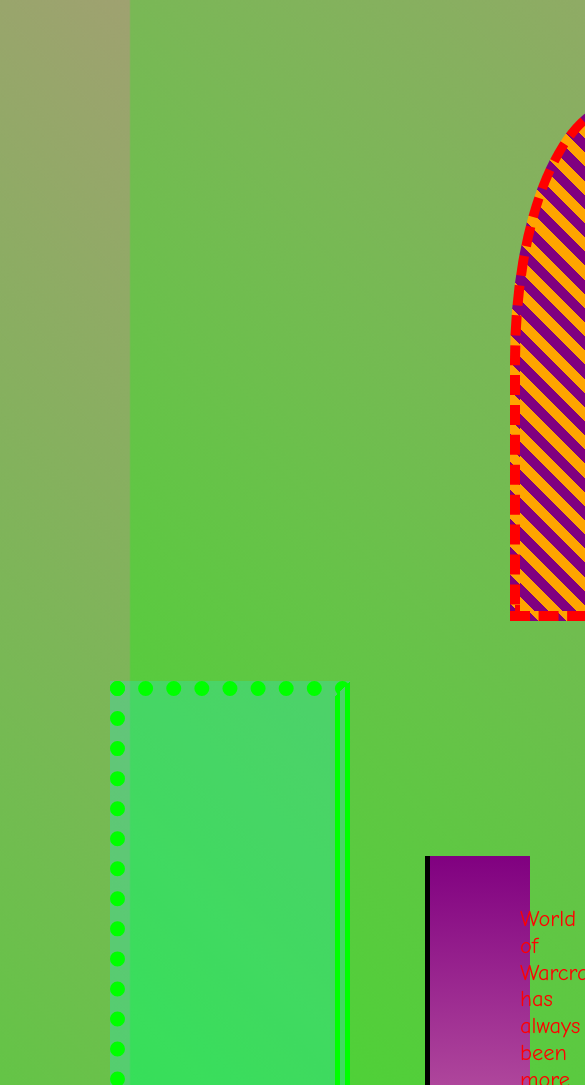
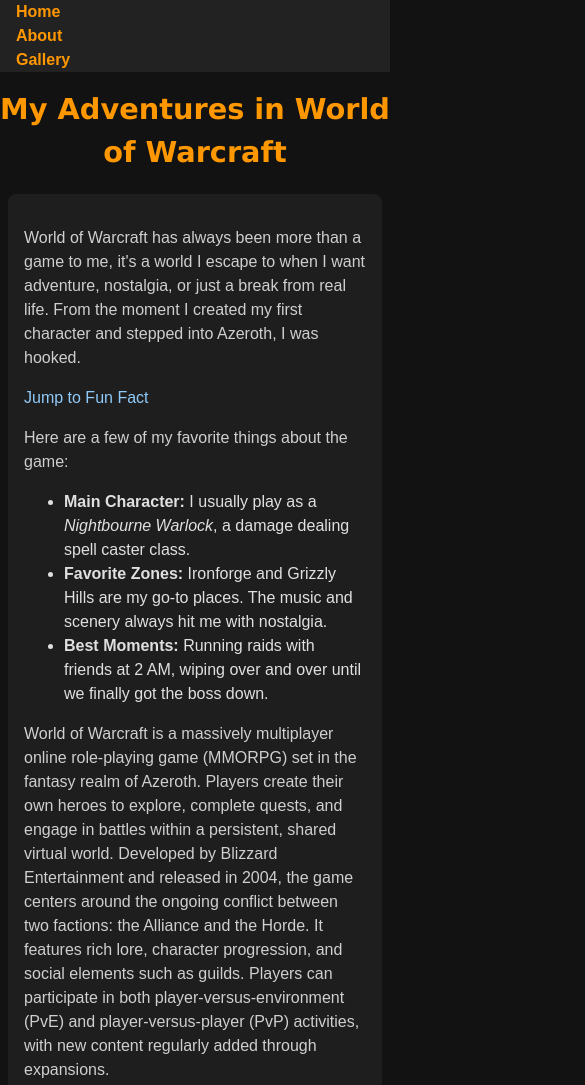
Before and after one commit to jamesburn22/jburn, a plain HTML site: page index.html in a window 390 px wide. Shown: the top 1085 px of the page, 585 px wide, since content can reach past the window. Drawn offline with Linux system fonts and the light colour scheme.

Commit message:
Updated my CSS, and index html, also created a gallery and about html

```diff
--- a/index.html
+++ b/index.html
@@ -8,6 +8,14 @@
 </head>
 
 <body>
+    <nav class="navbar">
+        <ul>
+            <li><a href="index.html">Home</a></li>
+            <li><a href="about.html">About</a></li>
+            <li><a href="gallery.html">Gallery</a></li>
+        </ul>
+    </nav>
+
     <h1 id="main-header">My Adventures in World of Warcraft</h1>
 
     <main class="content">
@@ -15,6 +23,8 @@
             World of Warcraft has always been more than a game to me, it's a world I escape to when I want adventure, nostalgia, or just a break from real life.
             From the moment I created my first character and stepped into Azeroth, I was hooked.
         </p>
+
+        <p><a href="#fun-fact">Jump to Fun Fact</a></p>
 
         <p>Here are a few of my favorite things about the game:</p>
         <ul>
@@ -24,6 +34,25 @@
         </ul>
 
         <p>
+        World of Warcraft is a massively multiplayer online role-playing game (MMORPG) set in the fantasy realm of Azeroth. Players create their own heroes to explore, complete quests, and engage in battles within a persistent, shared virtual world. Developed by Blizzard Entertainment and released in 2004, the game centers around the ongoing conflict between two factions: the Alliance and the Horde. It features rich lore, character progression, and social elements such as guilds. Players can participate in both player-versus-environment (PvE) and player-versus-player (PvP) activities, with new content regularly added through expansions.
+    </p>
+
+
+    <p>
+        Over the years, I've explored almost every zone in Azeroth. Each expansion brought new lands to discover,
+        from the icy peaks of Northrend to the fiery depths of Blackrock Mountain.
+    </p>
+
+    <p>
+        One of the things I love most about the game is how it evolves. Old dungeons get reworked,
+        stories continue, and even the landscape changes. There's always something new to experience.
+    </p>
+
+    <p>
+        I've played both Alliance and Horde, and I can say both sides have their own unique charm and communities.
+    </p>
+
+        <p id="fun-fact">
             <strong>Fun Fact about Warlocks:</strong> They are magical practitioners that seek to understand darker magics, such as fel-based and destructive spells.
             While many warlocks willingly follow the Burning Legion, there are those who work against it, using their magic to fight against evil.
         </p>
@@ -38,7 +67,7 @@
         </p>
 
         <img src="https://upload.wikimedia.org/wikipedia/fr/e/e3/World_of_Warcraft_Logo.png"
-             alt="World of Warcraft Logo" width="350">
+             alt="World of Warcraft Logo" style="width: 50%; max-width: 400px;">
     </main>
 
     <footer>
--- a/styles.css
+++ b/styles.css
@@ -1,77 +1,95 @@
+html {
+    scroll-behavior: smooth;
+}
 body {
-    background-image: linear-gradient(45deg, lime, hotpink, cyan, yellow);
-    background-size: 200% 200%;
-    animation: spin 6s infinite linear;
-    color: #0a0a0a;
-    font-family: "Comic Sans MS", "Papyrus", cursive;
-    font-size: 1.2rem;
-    line-height: 1.2;
-    margin: 100px 5px 0 200px;
-    padding: 50px 0 200px 10px;
-}
-
-@keyframes spin {
-    0% { background-position: 0 0; }
-    100% { background-position: 200% 200%; }
+    background-color: #121212;
+    color: #e0e0e0;
+    font-family: 'Arial', sans-serif;
+    font-size: 1rem;
+    line-height: 1.5;
+    margin: 0;
+    padding: 0;
 }
 
 #main-header {
-    font-family: "Impact", fantasy;
-    font-size: 4rem;
-    color: #ff00ff;
-    text-align: left;
-    border: 10px dashed red;
-    border-top-left-radius: 50%;
-    margin: -50px 100px 80px 300px;
-    padding: 40px 0 0 200px;
-    background: repeating-linear-gradient(
-        45deg,
-        orange,
-        orange 10px,
-        purple 10px,
-        purple 20px
-    );
+    font-family: 'Verdana', sans-serif;
+    font-size: 2rem;
+    color: #ff9800;
+    text-align: center;
+    margin-top: 1rem;
+}
+
+.navbar ul {
+    list-style-type: none;
+    padding: 0;
+    margin: 0;
+    display: flex;
+    justify-content: center;
+    background-color: #222;
+}
+
+.navbar li {
+    margin: 0 1rem;
+}
+
+.navbar a {
+    color: #ff9800;
+    text-decoration: none;
+    font-weight: bold;
+}
+
+.navbar a:hover {
+    text-decoration: underline;
 }
 
 .content {
-    background-color: rgba(0, 255, 255, 0.2);
-    border: 15px dotted lime;
-    border-right-style: double;
-    padding: 100px 10px 10px 200px;
-    margin: -20px 300px 200px -100px;
+    padding: 2rem;
+    background-color: #1e1e1e;
+    border-radius: 0.5rem;
+    margin: 1rem;
 }
 
 .content p {
-    color: #ff0000;
-    font-size: 1.4rem;
-    margin: 60px 5px -30px 100px;
-    background: radial-gradient(circle, pink, purple);
-    border-left: 5px solid black;
-    padding: 50px 10px 5px 90px;
+    color: #cfcfcf;
+    font-size: 1rem;
+    margin-bottom: 1rem;
 }
 
-ul {
-    list-style-type: square;
-    margin-left: 250px;
-    padding-right: 400px;
-    background-color: rgba(255, 255, 0, 0.3);
-    border: 5px groove orange;
+#fun-fact {
+    color: #2196f3; /* blue */
 }
 
 a {
-    color: lime;
-    text-decoration: underline wavy red;
-    background-color: magenta;
-    padding: 20px;
-    border-radius: 50%;
+    color: #90caf9;
+    text-decoration: none;
+}
+
+a:hover {
+    text-decoration: underline;
 }
 
 footer {
-    text-align: right;
-    background-color: #ff6666;
-    padding: 40px;
-    border: 10px ridge blue;
-    margin: 200px 0 0 -100px;
-    font-size: 2rem;
-    color: yellow;
+    text-align: center;
+    padding: 1rem;
+    font-size: 0.9rem;
+    color: #aaaaaa;
 }
+
+@media (max-width: 900px) {
+    .navbar ul {
+        flex-direction: column;
+    }
+    #main-header {
+        font-size: 1.8rem;
+    }
+}
+
+@media (max-width: 600px) {
+    .content {
+        padding: 1rem;
+        margin: 0.5rem;
+    }
+    img {
+        width: 90%;
+    }
+}
```
Also changed, not shown: about.html (added, +78 -0 lines), gallery.html (added, +28 -0 lines).
